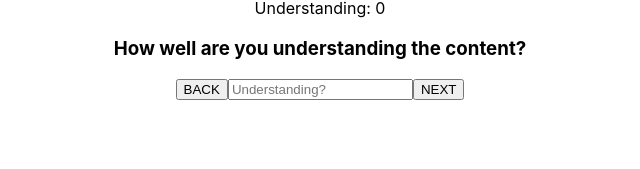
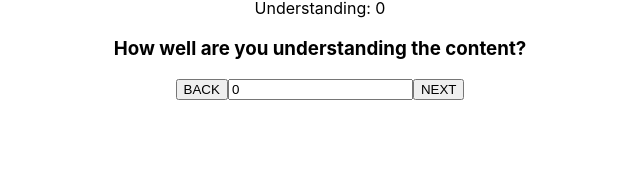
Before and after one commit to Pete-Hall/RTK-feeback-loop, a React (Create React App) app: page /understanding in a window 1280 px wide. Shown: the part 120-289 px from the top of the page, without its empty margins (320-960 px from the left). Built offline with nearby package versions, Linux system fonts and the light colour scheme.

Commit message:
Show current reducer value in the input to edit current answer

```diff
--- a/src/Components/Feeling/Feeling.jsx
+++ b/src/Components/Feeling/Feeling.jsx
@@ -8,7 +8,15 @@ export function Feeling() {
   const dispatch = useDispatch();
   const navigate = useNavigate();
 
+  const feeling = useSelector((state) => state.feeling.value);
+
   const [currentFeeling, setCurrentFeeling] = useState('0');
+
+  useEffect(() => {
+    if(feeling) {
+      setCurrentFeeling(feeling);
+    }
+  }, [feeling])
 
   const handleNext = () => {
     dispatch(updateFeeling(Number(currentFeeling)));
@@ -18,7 +26,7 @@ export function Feeling() {
   return (
     <div className="App">
       <h3>How are you feeling today?</h3>
-      <input placeholder="Feeling?" type="number" onChange={(e) => setCurrentFeeling(e.target.value)}/>
+      <input placeholder="Feeling?" type="number" onChange={(e) => setCurrentFeeling(e.target.value)} value={currentFeeling}/>
       <button onClick={handleNext}>NEXT</button>
     </div>
   );
--- a/src/Components/Understanding/Understanding.jsx
+++ b/src/Components/Understanding/Understanding.jsx
@@ -8,13 +8,21 @@ export function Understanding() {
   const dispatch = useDispatch();
   const navigate = useNavigate();
 
+  const understanding = useSelector((state) => state.understanding.value);
+
   const [currentUnderstanding, setCurrentUnderstanding] = useState('0');
+
+  useEffect(() => {
+    if(understanding) {
+      setCurrentUnderstanding(understanding);
+    }
+  }, [understanding])
 
   return (
     <div className="App">
       <h3>How well are you understanding the content?</h3>
       <button onClick={() => navigate("/feeling")}>BACK</button>
-      <input placeholder="Understanding?" type="number" onChange={(e) => setCurrentUnderstanding(e.target.value)}/>
+      <input placeholder="Understanding?" type="number" onChange={(e) => setCurrentUnderstanding(e.target.value)} value={currentUnderstanding}/>
       <button onClick={() => dispatch(updateUnderstanding(Number(currentUnderstanding)))}>NEXT</button>
     </div>
   );
--- a/src/Redux/feelingSlice.js
+++ b/src/Redux/feelingSlice.js
@@ -17,3 +17,5 @@ export const feelingSlice = createSlice({
 export const { updateFeeling } = feelingSlice.actions
 
 export default feelingSlice.reducer // TODO: what does the .reducer do? we import this into the store.js
+// https://medium.com/geekculture/understanding-createslice-in-redux-toolkit-reactjs-eca8d20f45d7
+// https://redux-toolkit.js.org/api/createslice
```
